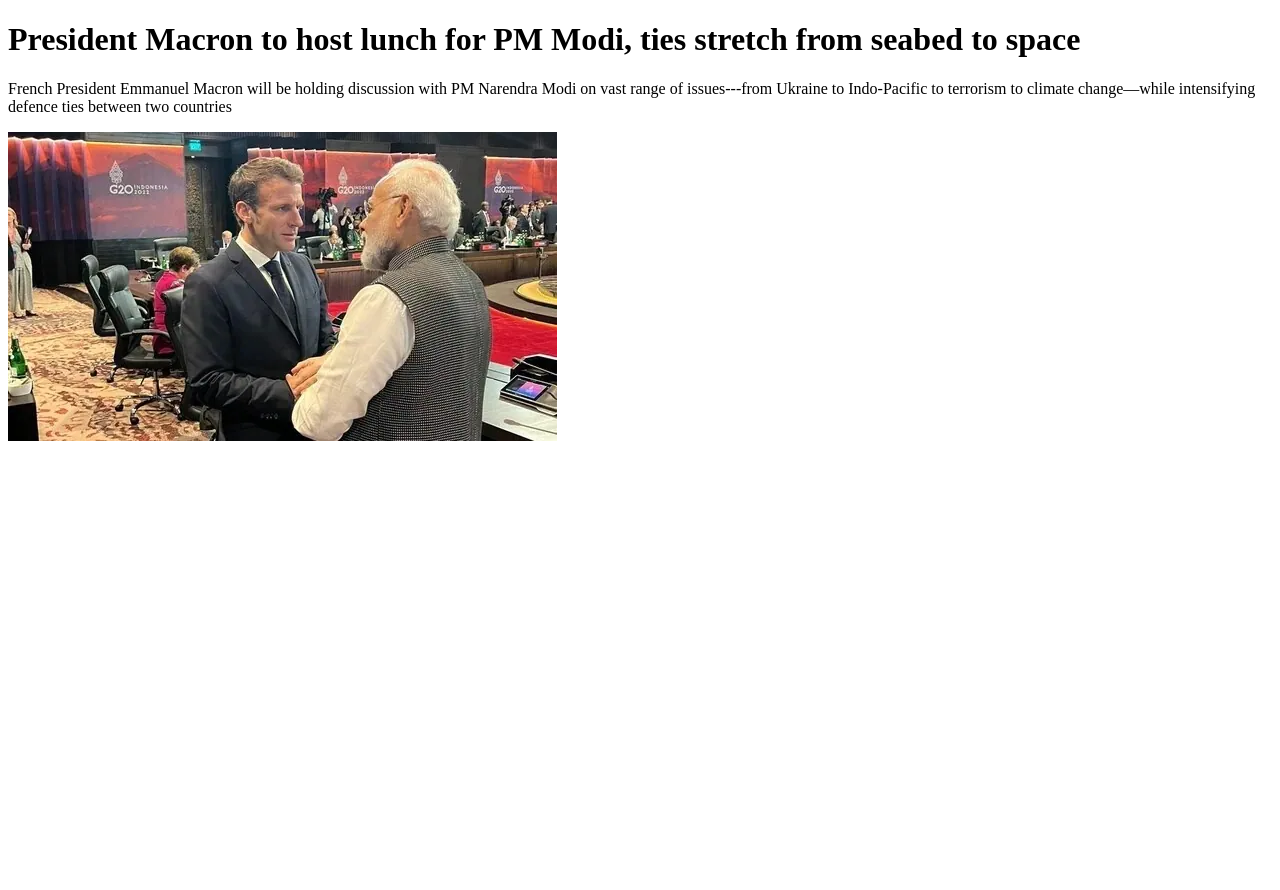
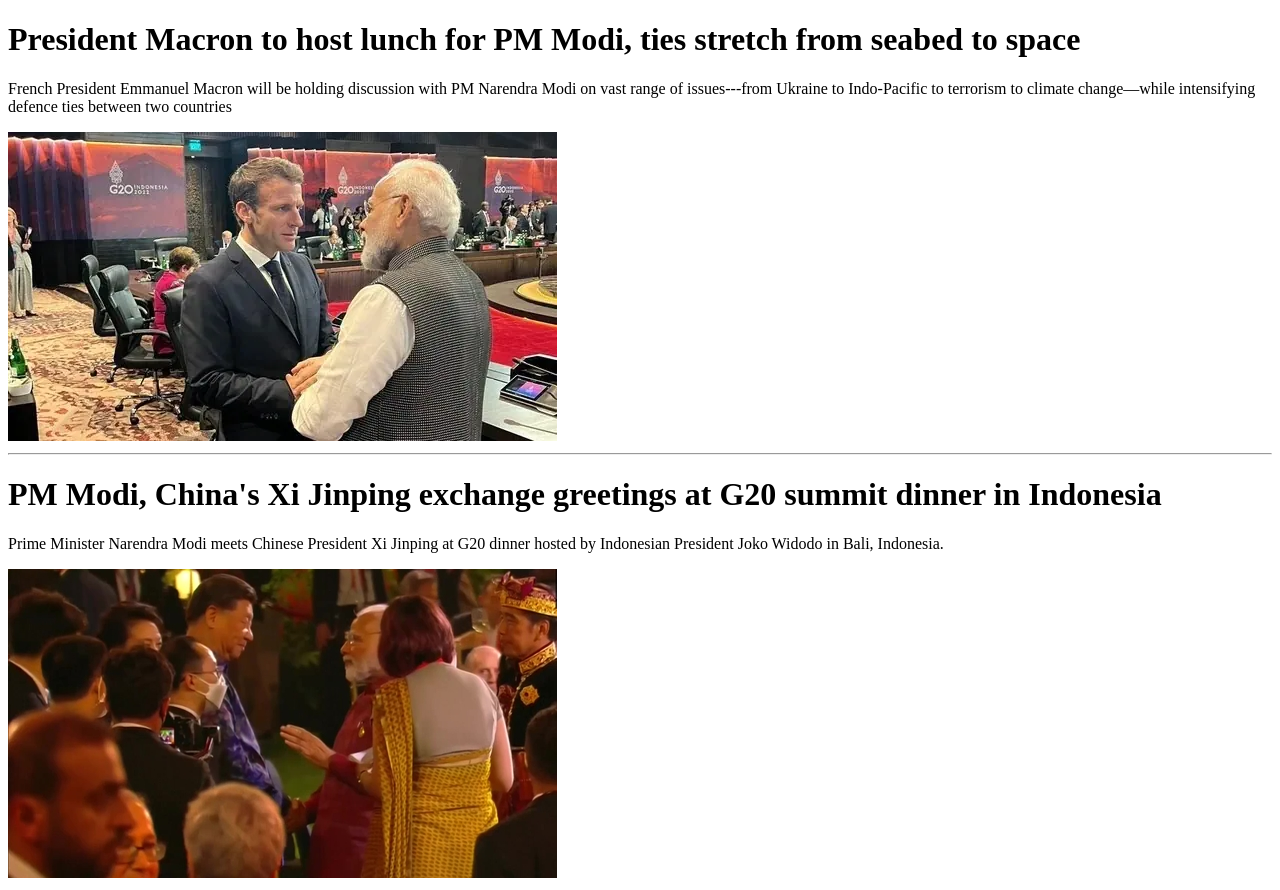
Before and after one commit to meghadalar458/news-2, a plain HTML site: page index.html in a window 1280 px wide. Before the commit the page ends 800 px from the top, so only its background shows below. Drawn offline with Linux system fonts and the light colour scheme.

Commit message:
commit 2

```diff
--- a/index.html
+++ b/index.html
@@ -7,5 +7,11 @@
         <h1>President Macron to host lunch for PM Modi, ties stretch from seabed to space</h1>
         <p>French President Emmanuel Macron will be holding discussion with PM Narendra Modi on vast range of issues---from Ukraine to Indo-Pacific to terrorism to climate change—while intensifying defence ties between two countries</p>
         <img src="./img/1.webp">
+
+        <hr>
+
+        <h1>PM Modi, China's Xi Jinping exchange greetings at G20 summit dinner in Indonesia</h1>
+        <p>Prime Minister Narendra Modi meets Chinese President Xi Jinping at G20 dinner hosted by Indonesian President Joko Widodo in Bali, Indonesia.</p>
+        <img src="./img/2.jfif">
     </body>
 </html>
```
Also changed, not shown: img/2.jfif (added).
